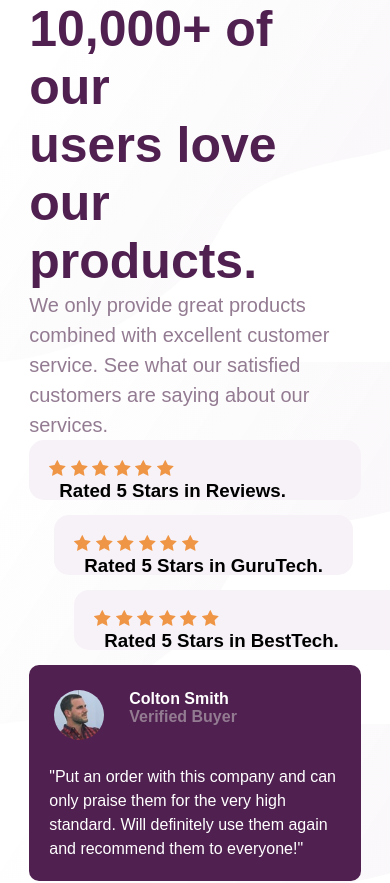
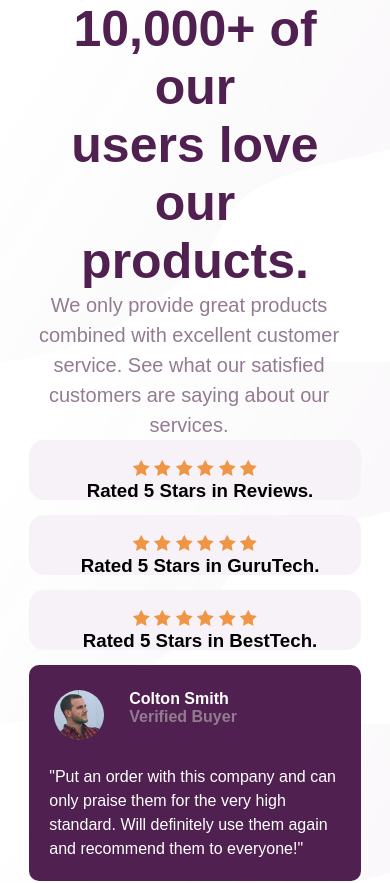
Before and after one commit to sourav2898/Responsive-Socal-Proof-Section, a plain HTML site: page index.html in a window 390 px wide. Shown: the top 883 px of the page. Drawn offline with Linux system fonts and the light colour scheme.

Commit message:
the final commit project complete

```diff
--- a/main.css
+++ b/main.css
@@ -1,3 +1,4 @@
+/**********Default**********/
 :root{
     --Very-Dark-Magenta: hsl(300, 43%, 22%);
     --Soft-Pink: hsl(333, 80%, 67%);
@@ -13,7 +14,7 @@ body{
     background-image: url(images/bg-pattern-top-desktop.svg);
     font-family: 'Spartan',sans-serif;
 }
-
+/************Top Design***********/
 .container{
     width: 85%;
     margin: 0 auto;
@@ -54,6 +55,20 @@ body{
     margin-top: 100px;
 }
 
+.top-right .rate-1{
+    width: 80%;
+}
+
+.top-right .rate-2{
+    width: 90%;
+    margin-left: 25px;
+}
+
+.top-right .rate-3{
+    width: 100%;
+    margin-left: 45px;
+}
+
 .top-right .rating-section{
     display: flex;
     flex-wrap: wrap;
@@ -69,20 +84,8 @@ body{
     padding-left: 10px;
 }
 
-.top-right .rate-1{
-    width: 80%;
-}
 
-.top-right .rate-2{
-    width: 90%;
-    margin-left: 25px;
-}
-
-.top-right .rate-3{
-    width: 100%;
-    margin-left: 45px;
-}
-
+/*******Bottom Design******/
 .bottom {
     background-image: url(images/bg-pattern-bottom-desktop.svg);
     width: 100%;
@@ -132,41 +135,52 @@ body{
 
 @media screen and (max-width: 600px){
 
-    *{
+    .container .top{
+        display: block;
+        margin: auto;
+        text-align: center;
+    }
+
+    .container .top .top-left{
+        width: 100%;
         margin: 0;
         padding: 0;
     }
 
-    .contianer{
-        width:100%;
+    .container .top .top-right{
+        display: block;
+        width: 100%;
+        margin: 0;
+        padding: 0;
+        text-align: center;
+        float: left;
     }
 
-    .container .top{
-        flex-wrap: wrap;
+    .top-right .rate-1{
+        display: block;
+        margin: 0 auto;
+        width: auto;
+        text-align: center;
+        padding: auto;
+    }
+    .top-right .rate-2{
+        display: block;
+        margin: 0 auto;
+        text-align: center;
+        width: auto;
+        padding: auto;
+    }
+    .top-right .rate-3{
+        display: block;
+        text-align: center;
+        margin: 0 auto;
+        width: auto;
+        padding: auto;
     }
 
     .top-right .rating-section{
         display: block;
     }
 
-    .top-right .rating-section rate{
-        position: absolute;
-        align-items: center;
-    }
 
-    .top .top-left{
-        width: 100%;
-        margin: 0;
-    }
-
-    .top .top-right{
-        width: 100%;
-        margin: 0;
-        align-items: center;
-    }
-
-    .top .top-right .rate-1, .rate-2, .rate-3{
-        width:100%;
-        margin:0;
-    }
 }
```
